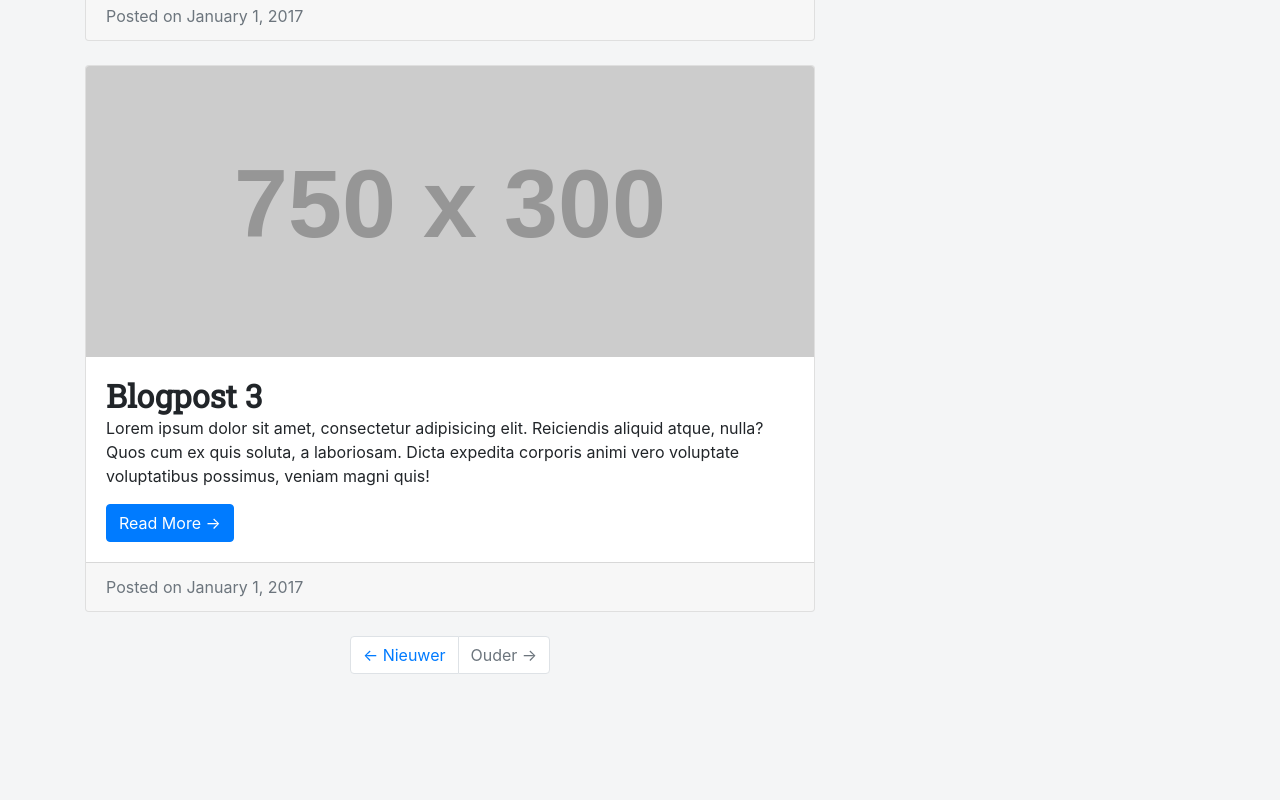
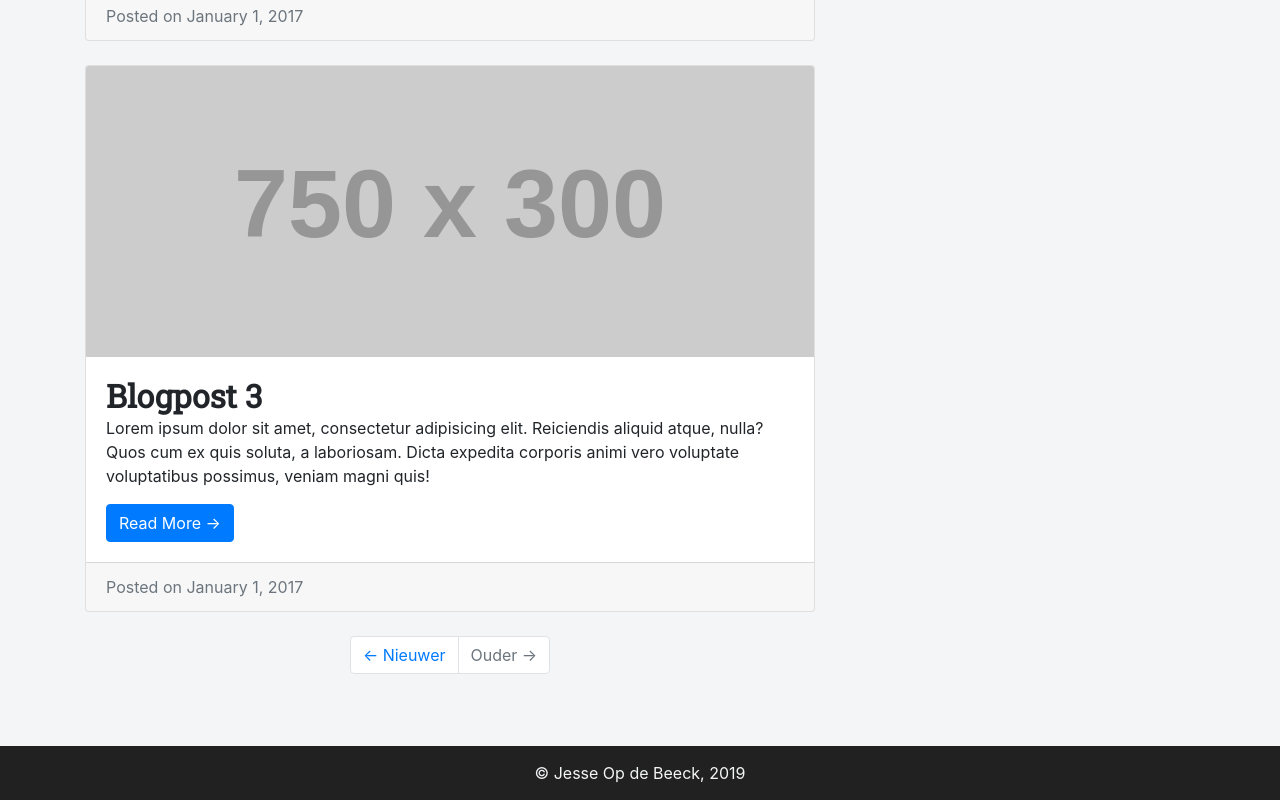
Before and after one commit to jesse-opdebeeck/react-portfolio, a React (Create React App) app: page /blog in a window 1280 px wide. Shown: the part 1158-1958 px from the top of the page. Before the commit the page ends 1856 px from the top, so only its background shows below. Built offline with nearby package versions, Linux system fonts and the light colour scheme.

Commit message:
added footer component

```diff
--- a/src/App.css
+++ b/src/App.css
@@ -251,9 +251,9 @@ h2.title-bg > span {
 .copyright-footer {
   position: relative;
   width: 100%;
-  padding-top: 25px;
-  padding-bottom: 25px;
+  padding-top: 15px;
+  padding-bottom: 15px;
   bottom: 0;
-  background-color: var(--main-black);
+  background-color: var(--main-gray);
   color: var(--main-white);
 }
--- a/src/components/blog.js
+++ b/src/components/blog.js
@@ -1,5 +1,6 @@
 import React, { Component } from "react";
 import Header from "../components/header";
+import Footer from "../components/footer";
 
 class Blog extends Component {
   state = {};
@@ -118,6 +119,7 @@ class Blog extends Component {
             </div>
           </div>
         </div>
+        <Footer />
       </React.Fragment>
     );
   }
--- a/src/components/contact.js
+++ b/src/components/contact.js
@@ -1,5 +1,6 @@
 import React, { Component } from "react";
 import Header from "../components/header";
+import Footer from "../components/footer";
 import { SocialIcon } from "react-social-icons";
 import callmeup from "../img/callmeup.jpg";
 
@@ -103,6 +104,7 @@ class Contact extends Component {
             </div>
           </div>
         </div>
+        <Footer />
       </React.Fragment>
     );
   }
--- /dev/null
+++ b/src/components/footer.js
@@ -0,0 +1,14 @@
+import React, { Component } from "react";
+
+class Footer extends Component {
+  state = {};
+  render() {
+    return (
+      <footer className="col-12 text-center mt-5 copyright-footer">
+        &copy; Jesse Op de Beeck, 2019
+      </footer>
+    );
+  }
+}
+
+export default Footer;
--- a/src/components/projects.js
+++ b/src/components/projects.js
@@ -1,5 +1,6 @@
 import React, { Component } from "react";
 import Header from "./header";
+import Footer from "../components/footer";
 
 import KomikImg from "../img/komik.jpg";
 import HqImg from "../img/hq.png";
@@ -118,6 +119,7 @@ class Projects extends Component {
           <h3 className="my-4">Alle projecten</h3>
           <ProjectList projects={projects} setProject={this.setProject} />
         </div>
+        <Footer />
       </React.Fragment>
     );
   }
--- a/src/components/skills.js
+++ b/src/components/skills.js
@@ -1,5 +1,6 @@
 import React, { Component } from "react";
 import Header from "../components/header";
+import Footer from "../components/footer";
 import { Bounce, Fade } from "react-reveal";
 import "font-awesome/css/font-awesome.min.css";
 
@@ -54,6 +55,7 @@ class Skills extends Component {
           <br className="my-5" />
           <Technologie />
         </div>
+        <Footer />
       </React.Fragment>
     );
   }
```
